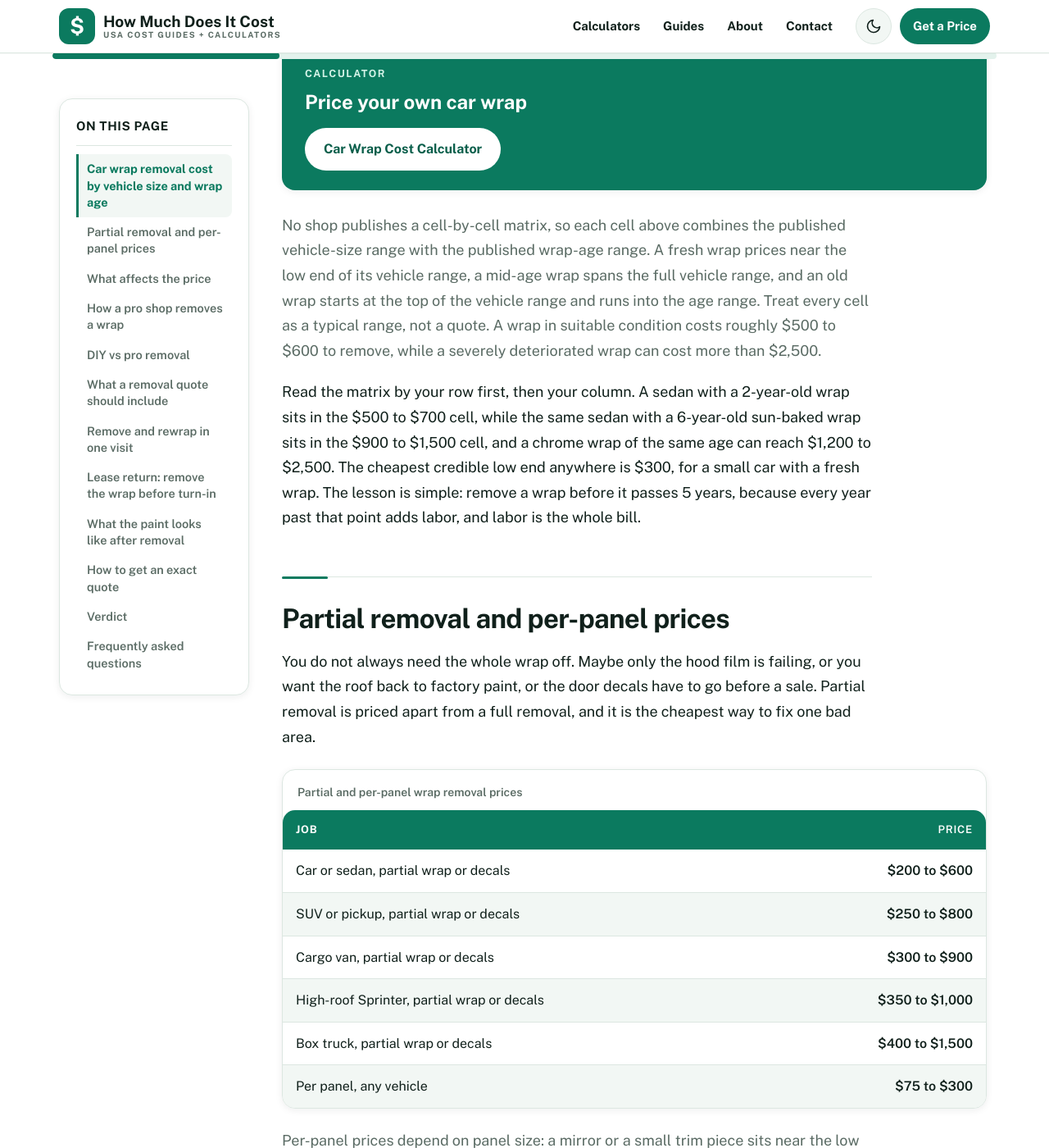
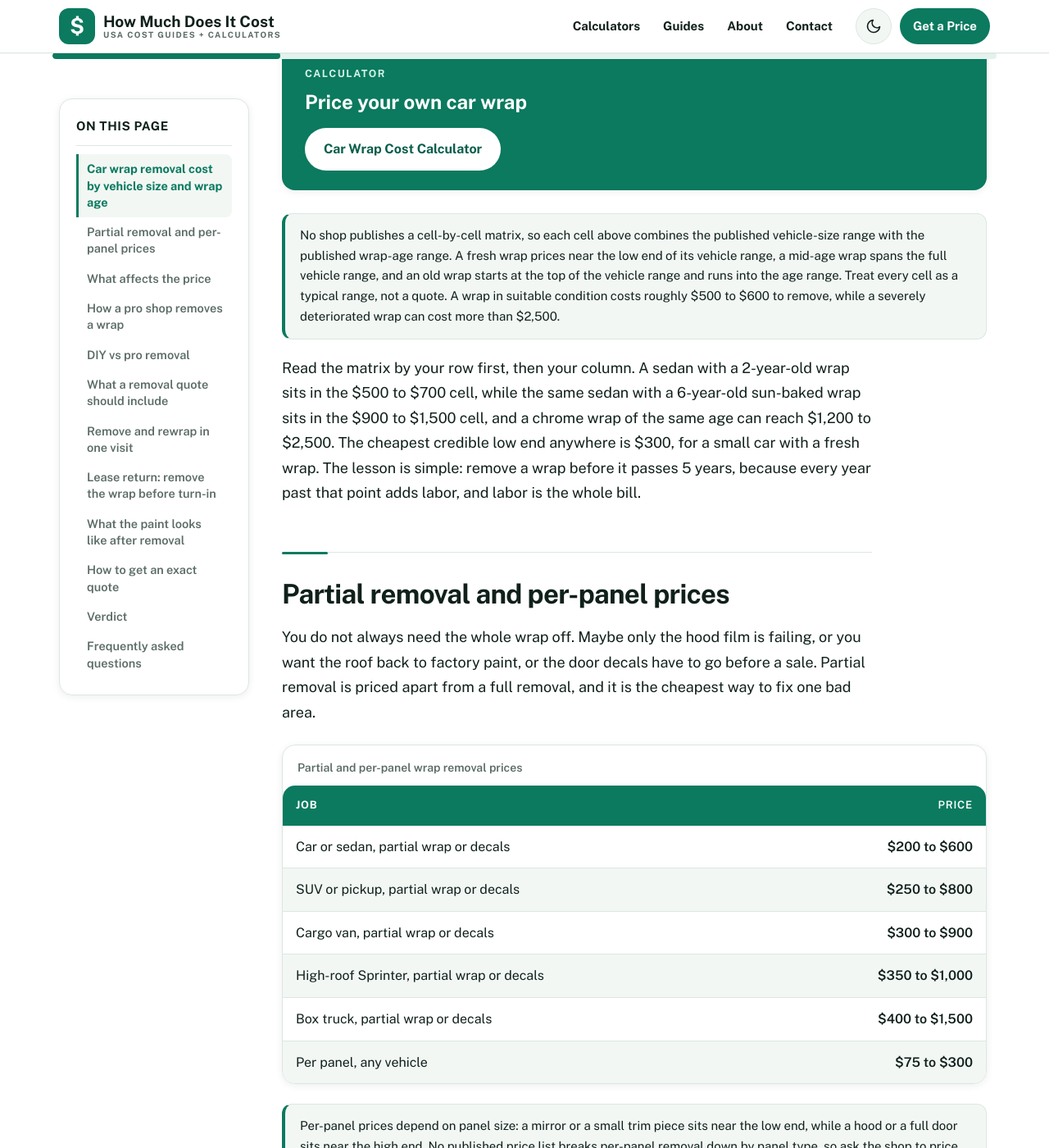
Before and after one commit to zaidmeo09-dhangal/howmuchdoesitcostusa, a Jekyll site: the page built from _posts/2026-11-21-how-much-does-it-cost-to-remove-a-car-wrap.md, in a window 1280 px wide and 1400 px high, scrolled down 2870 px. Shown: the whole window at 82% size. Built offline with Jekyll 4.4.1, drawn with Linux system fonts in a browser that asks for light colours; some web fonts are replaced.

Commit message:
Initial deploy: add assets/css/style.css

```diff
--- a/assets/css/style.css
+++ b/assets/css/style.css
@@ -665,7 +665,7 @@ details.faq p { margin: 10px 0 4px; }
   font-size: 15px; line-height: 1.6; color: var(--post-answer-note);
   background: transparent; border-radius: 0;
 }
-.post > p.note {
+.post > p.note, .post .post-body > p.note {
   background: var(--surface-soft); border: 1px solid var(--border);
   border-left: 4px solid var(--accent); border-radius: 12px;
   padding: 14px 18px; font-size: 15px; line-height: 1.65;
```
